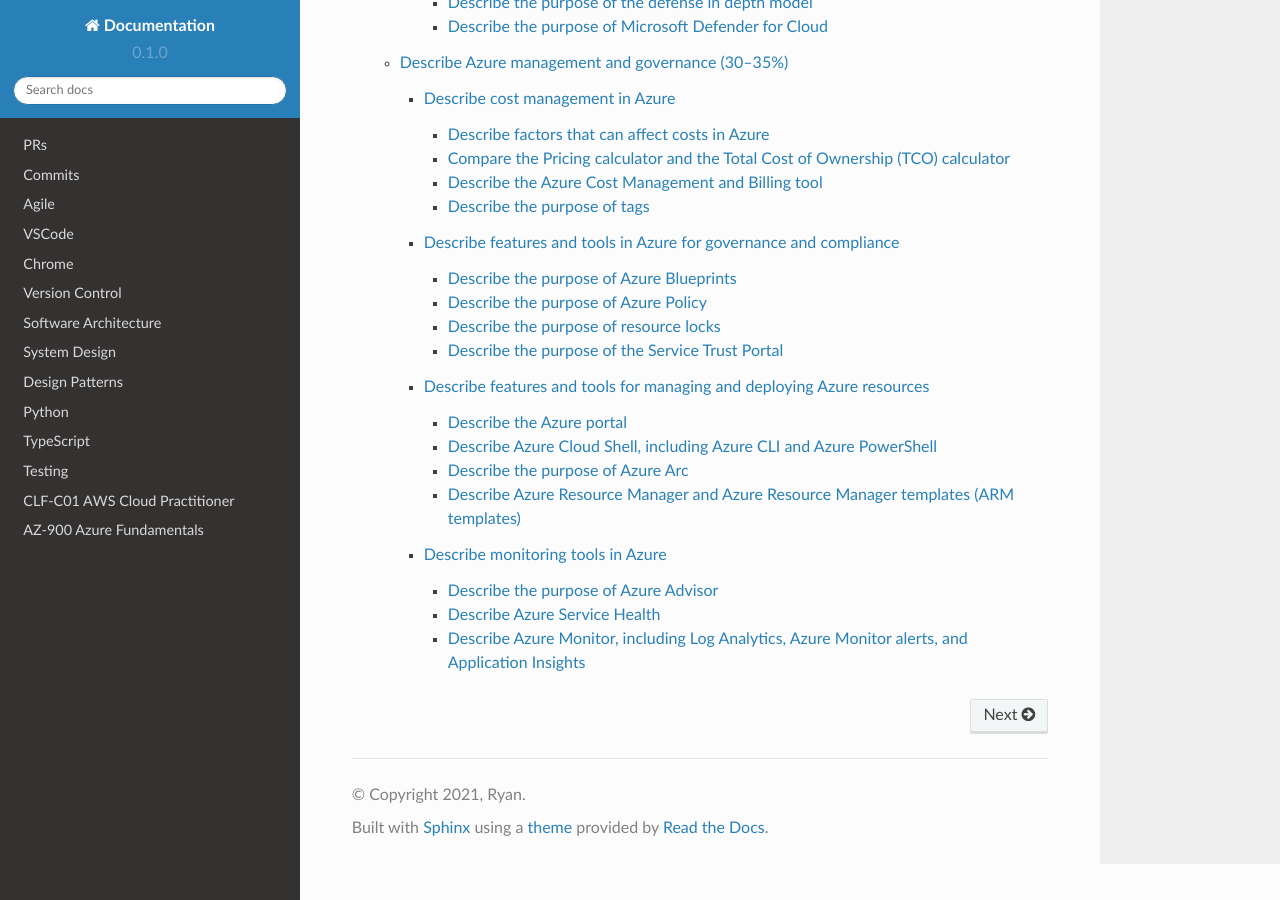
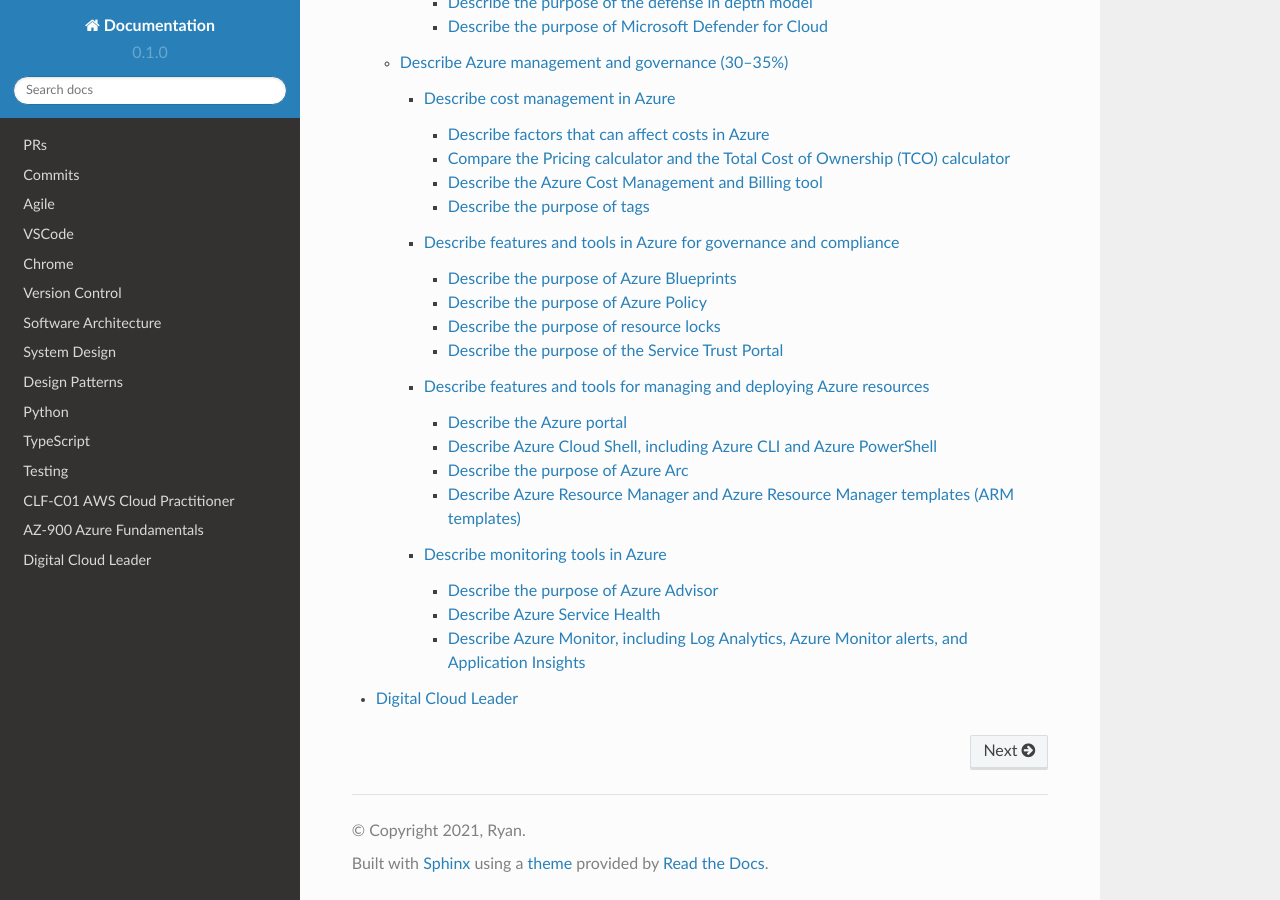
Before and after one commit to rs1257/documentation, a Sphinx documentation site: the page built from docs/source/index.rst, in a window 1280 px wide and 900 px high, scrolled down 3393 px. Built offline with Sphinx 7.4.7 and the Read the Docs theme 2.0.0, drawn with Linux system fonts in a browser that asks for light colours; pages that are not in the unit, such as notebooks, are missing from menus; part of the change alters nothing that is shown.

```diff
--- /dev/null
+++ b/docs/source/certifications/gcp/dcl.rst
@@ -0,0 +1,2 @@
+Digital Cloud Leader
+====================
--- a/docs/source/index.rst
+++ b/docs/source/index.rst
@@ -30,6 +30,6 @@ Contents
 
    certifications/azure/az-900
 
-   certifications/gcp/empty
+   certifications/gcp/dcl
 
 .. glossary::
```
Also changed, not shown: docs/source/certifications/gcp/empty.rst (deleted).
